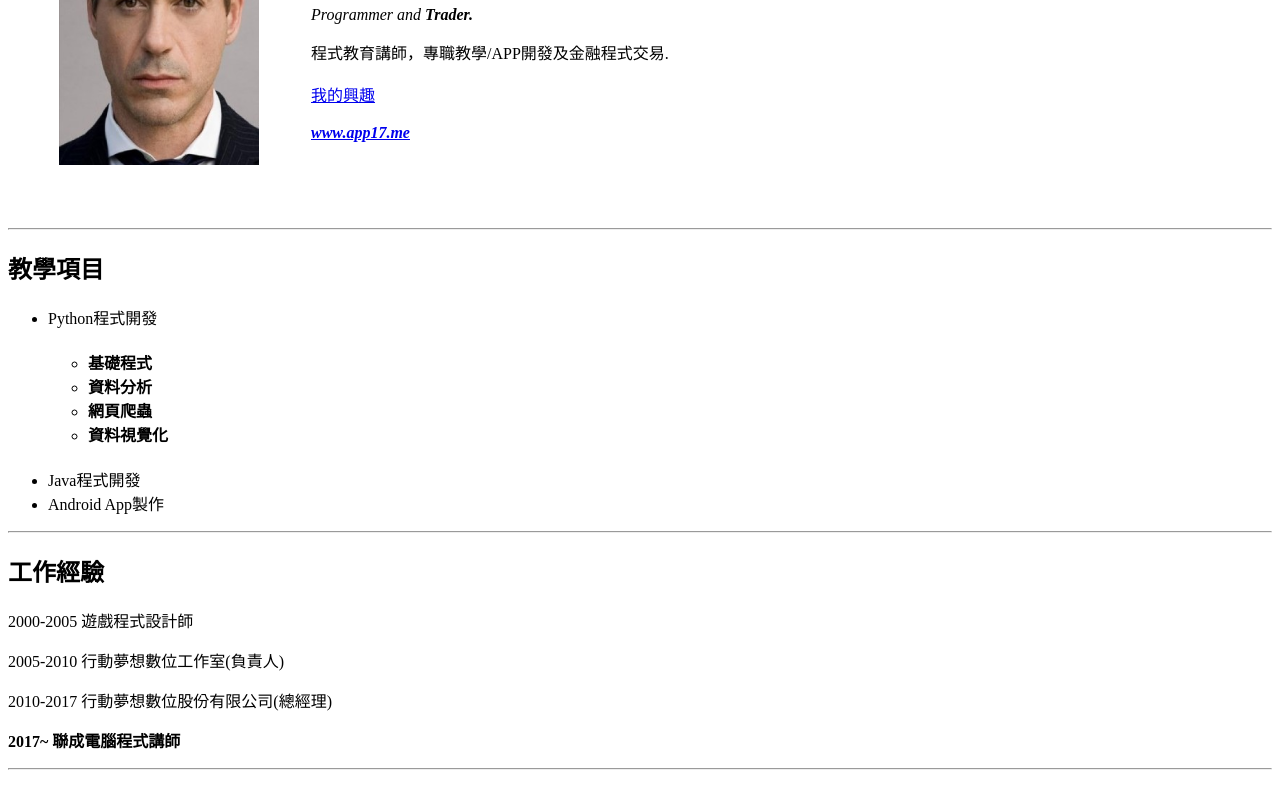
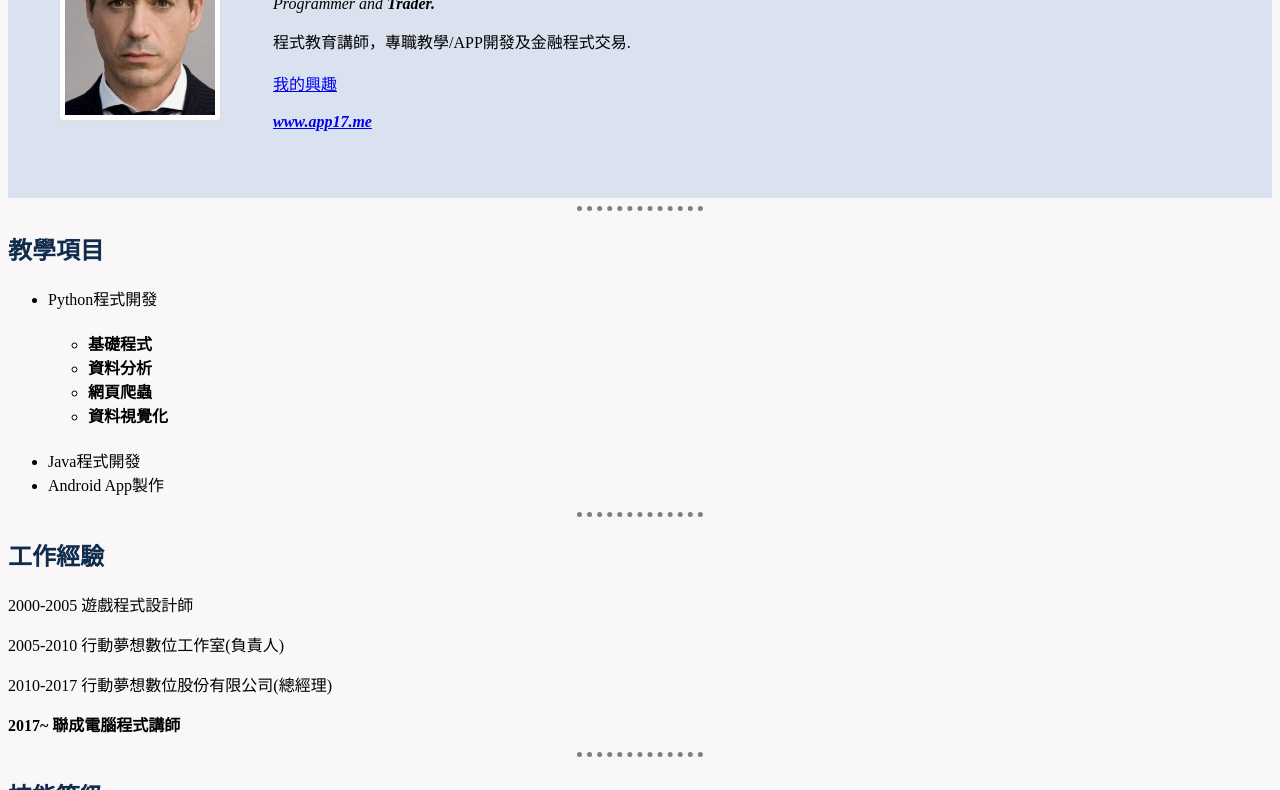
Before and after one commit to app17me/cv, a plain HTML site: page index.html in a window 1280 px wide. Shown: the part 152-942 px from the top of the page. Drawn offline with Linux system fonts and the light colour scheme.

Commit message:
update css style #1

```diff
--- /dev/null
+++ b/css/style.css
@@ -0,0 +1,32 @@
+body {
+    background-color: #f9f7f7;
+}
+
+table-style{
+    background-color: #DBE2EF;
+}
+
+hr{
+    border-color: grey;
+    border-width: 5px;
+    border-style: none;
+    border-top-style: dotted;
+    height: 0px;
+    width:10%;
+}
+
+img {
+    border: 1px solid #ddd;
+    border-radius: 4px;
+    padding: 5px;
+    background-color: white;
+    width: 150px;
+  }
+
+h1{
+    color: #3f72af;
+}
+
+h2{
+    color:#112D4E;
+}
--- a/index.html
+++ b/index.html
@@ -4,13 +4,15 @@
 <head>
     <meta charset="utf-8">
     <title>Jerry's Personal Site</title>
+    <link rel="stylesheet" href="css/style.css">
 </head>
 
 <body>
+    <div style="background-color:#DBE2EF">
         <table cellspacing="50">
             <tr>
                 <td>
-                <img src="ironman.jpg" width=200 height=250 alt="jerry profile picture">
+                    <img src="images/ironman copy.jpg" alt="jerry profile picture">
                 </td>
                 <td>
                     <h1>Jerry Chen</h1>
@@ -22,6 +24,7 @@
                 </p>
             </tr>
         </table>
+    </div>
 
     <hr>
     <h2>教學項目</h2>
```
Also changed, not shown: contact.html (+1 -0 lines), hobbies.html (+1 -0 lines), practice.html (added, +24 -0 lines), images/ironman copy.jpg (added), images/ironman.jpg (added), images/jerry.jpg (added). Lines whose indentation alone changed are shown as unchanged.
